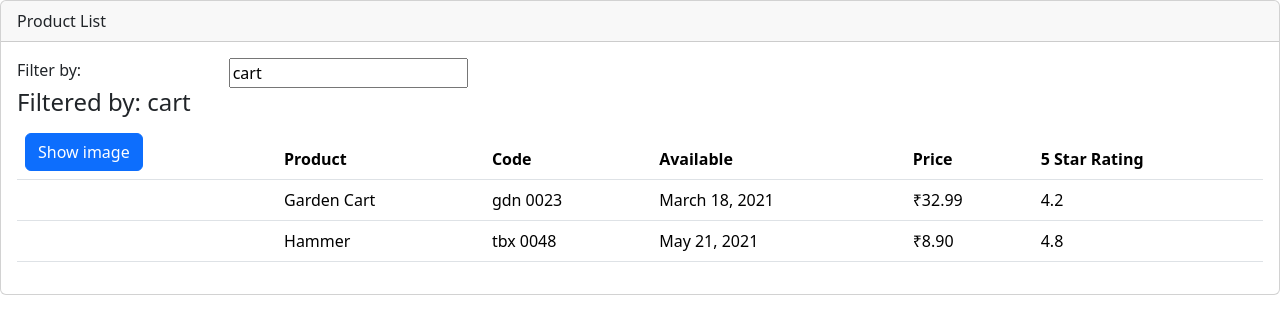
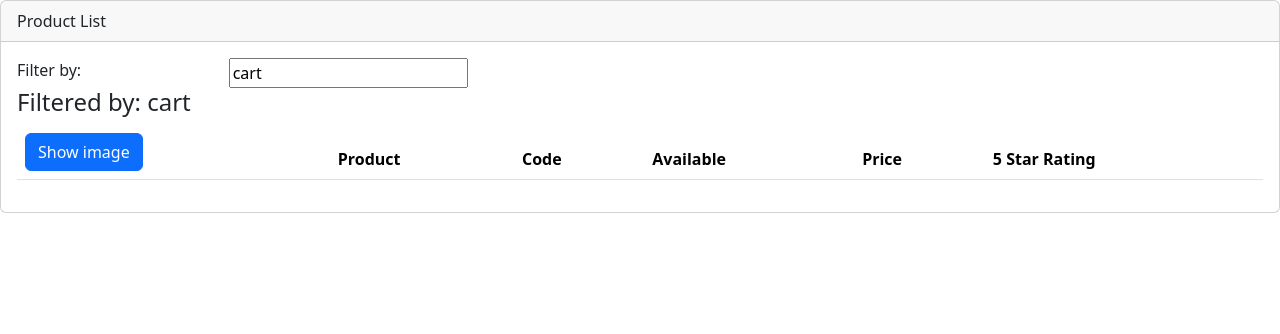
Before and after one commit to Umarfarooq88/Product_Lens, an Angular app: page / in a window 1280 px wide. Shown: the top 334 px of the page. Built offline with nearby package versions, Linux system fonts and the light colour scheme.

Commit message:
Filtering logic

```diff
--- a/src/app/products/product-list.component.html
+++ b/src/app/products/product-list.component.html
@@ -32,7 +32,7 @@
           </tr>
         </thead>
         <tbody>
-          <tr *ngFor="let product of products">
+          <tr *ngFor="let product of filteredProducts">
             <td>
               <img *ngIf="showImage"
                   [src]="product.imageUrl"
--- a/src/app/products/product-list.component.ts
+++ b/src/app/products/product-list.component.ts
@@ -21,8 +21,10 @@ export class ProductListComponent implements OnInit {
   set listFilter(value:string){
     this._listFilter=value;
     console.log("In setter :", value);
+    this.filteredProducts=this.performFilter(value);
   }
 
+  filteredProducts:IProduct[]=[];
   products: IProduct[] = [
     {
       "productId": 2,
@@ -52,7 +54,11 @@ export class ProductListComponent implements OnInit {
 
   ngOnInit(): void {
     this._listFilter="cart";
+  }
 
-
+  performFilter(filterBy: string): IProduct[] {
+    filterBy=filterBy.toLocaleLowerCase();
+    return this.products.filter((product:IProduct)=>
+    product.productName.toLocaleLowerCase().includes(filterBy))
   }
 }
```
